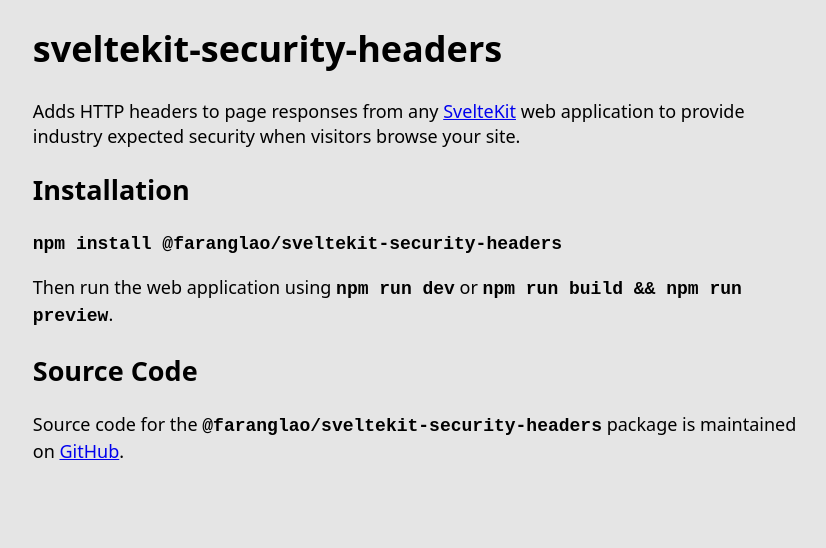
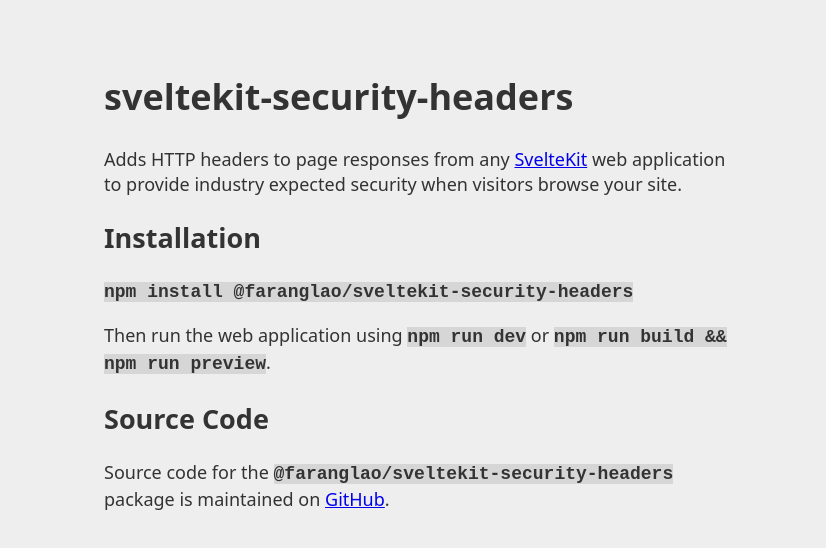
Before and after one commit to kevinobee/sveltekit-security-headers, a SvelteKit app: page / in a window 1280 px wide. Shown: the top 548 px of the page, without its empty margins (216-1042 px from the left). Built offline with nearby package versions, Linux system fonts and the light colour scheme.

Commit message:
add code tag css

```diff
--- a/src/app.css
+++ b/src/app.css
@@ -1,16 +1,19 @@
 body {
-	background-color: hsla(0, 0%, 0%, 0.1);
+	margin: 0;
+	background: #eee;
+	color: #333;
 	font-family: system-ui, -apple-system, BlinkMacSystemFont, 'Segoe UI', Roboto, Oxygen, Ubuntu, Cantarell, 'Open Sans', 'Helvetica Neue', sans-serif;
 	font-size: 18px;
 	line-height: 1.4;
 }
 
 main {
-	max-width: 76ch;
-	margin-inline: auto;
-	padding-inline: 1rem;
+	padding: 1rem;
+	margin: 2rem auto;
+	max-width: 40rem;
 }
 
 code {
 	font-weight: 700;
+	background-color: hsla(0, 0%, 0%, 0.1);
 }
```
